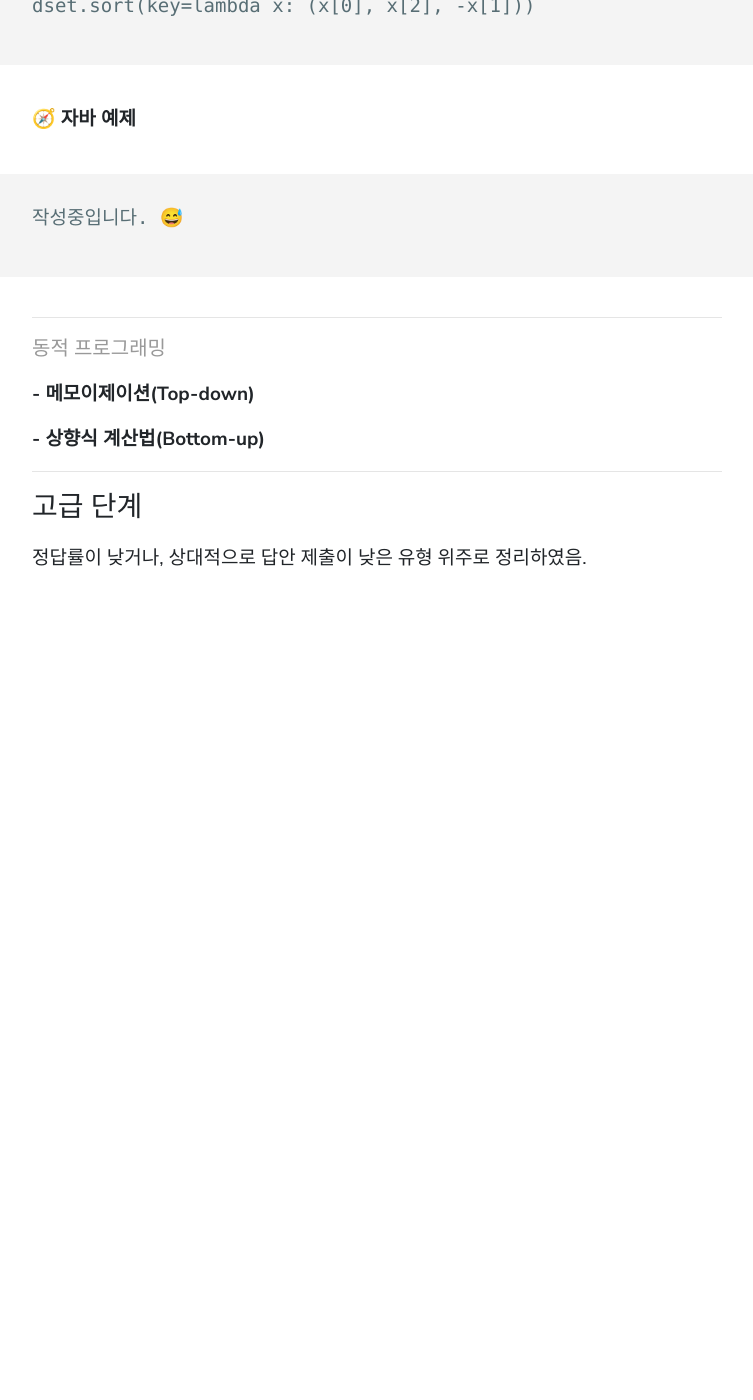
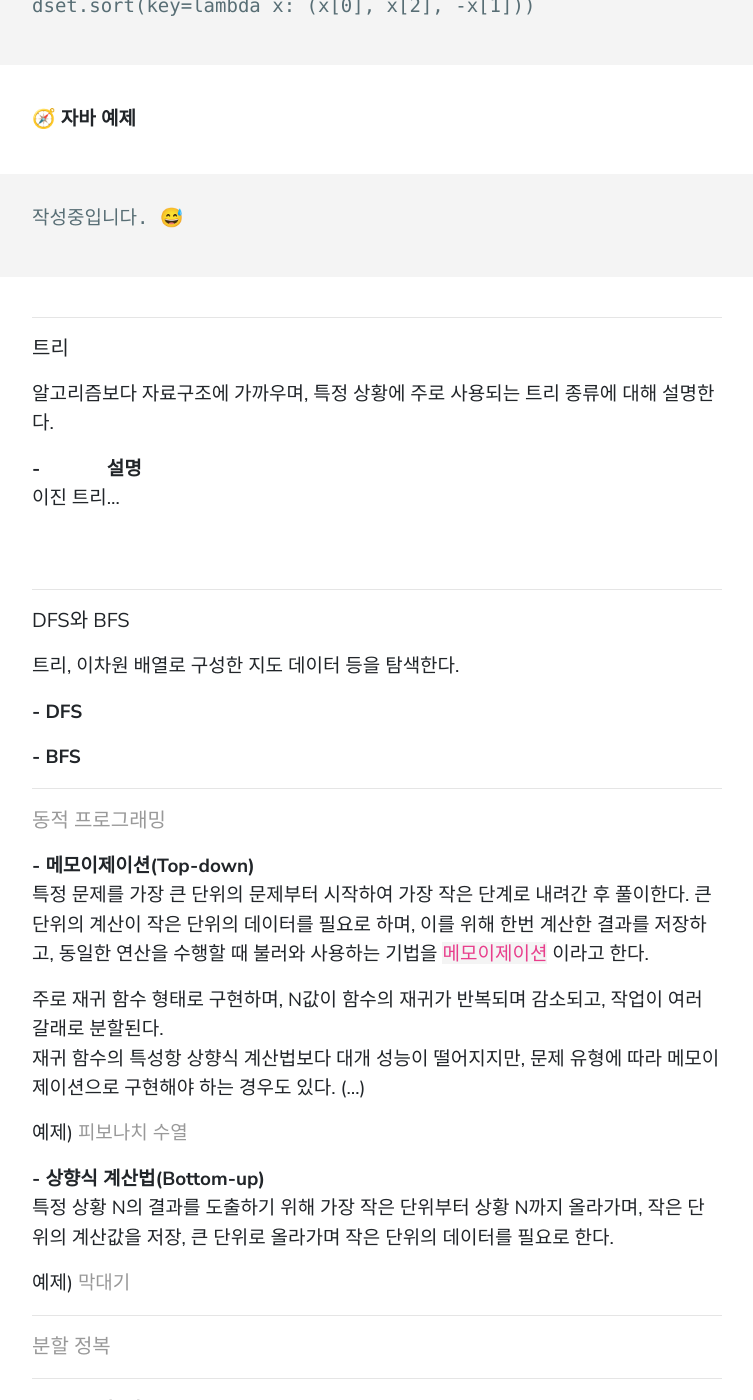
Before and after one commit to live2skull/blog.live2skull.kr, a Jekyll site: the page built from _posts/algorithm/2020-04-01-algorithm-types.markdown, in a window 1280 px wide and 1400 px high, scrolled down 3006 px. Shown: the whole window, without its empty margins (83-836 px from the left). Built offline with Jekyll 4.4.1, drawn with Linux system fonts in a browser that asks for light colours; before the commit the page ends 3595 px from its top, so only the background shows below that.

Commit message:
동적 프로그래밍 작성 중

```diff
--- a/_posts/algorithm/2020-04-01-algorithm-types.markdown
+++ b/_posts/algorithm/2020-04-01-algorithm-types.markdown
@@ -108,12 +108,49 @@
 
 ----
 
+#### 트리
+
+알고리즘보다 자료구조에 가까우며, 특정 상황에 주로 사용되는 트리 종류에 대해 설명한다.
+
+|-|설명|
+|---|-----|
+|이진 트리|...|
+|||
+|||
+
+
+----
+
+#### DFS와 BFS
+트리, 이차원 배열로 구성한 지도 데이터 등을 탐색한다.
+
+**\- DFS**
+
+
+
+**\- BFS**
+
+----
+
 #### [동적 프로그래밍](https://www.acmicpc.net/problem/tag/%EB%8B%A4%EC%9D%B4%EB%82%98%EB%AF%B9%20%ED%94%84%EB%A1%9C%EA%B7%B8%EB%9E%98%EB%B0%8D)
 
 **\- 메모이제이션(Top-down)**
+특정 문제를 가장 큰 단위의 문제부터 시작하여 가장 작은 단계로 내려간 후 풀이한다. 큰 단위의 계산이 작은 단위의 데이터를 필요로 하며, 이를 위해 한번 계산한 결과를 저장하고, 동일한 연산을 수행할 때 불러와 사용하는 기법을 `메모이제이션` 이라고 한다.
 
+주로 재귀 함수 형태로 구현하며, N값이 함수의 재귀가 반복되며 감소되고, 작업이 여러 갈래로 분할된다.
+재귀 함수의 특성항 상향식 계산법보다 대개 성능이 떨어지지만, 문제 유형에 따라 메모이제이션으로 구현해야 하는 경우도 있다. (...)
+
+예제) [피보나치 수열](https://www.acmicpc.net/problem/1003)
 
 **\- 상향식 계산법(Bottom-up)**
+특정 상황 N의 결과를 도출하기 위해 가장 작은 단위부터 상황 N까지 올라가며, 작은 단위의 계산값을 저장, 큰 단위로 올라가며 작은 단위의 데이터를 필요로 한다.
+
+예제) [막대기](https://www.acmicpc.net/problem/1094)
+
+----
+
+#### [분할 정복](https://www.acmicpc.net/step/20)
+
 
 ----
 
```
